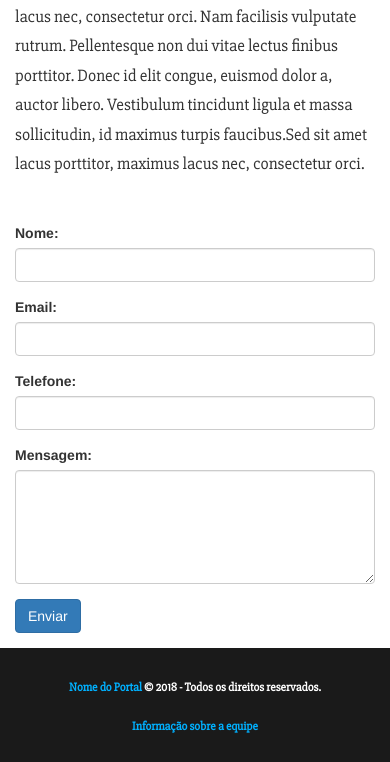
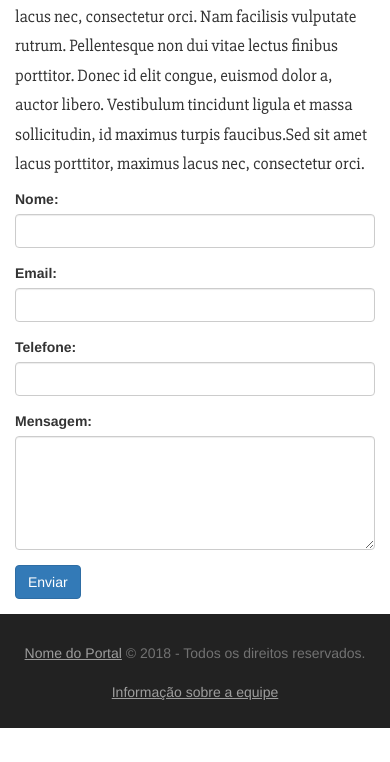
Before and after one commit to projectzr/projectzr.github.io, a PHP site: page /form.php in a window 390 px wide. Shown: the part 781-1543 px from the top of the page. After the commit the page ends 1509 px from the top, so only its background shows below. Run offline with PHP 8.4, Linux system fonts and the light colour scheme; some libraries are stand-ins or nearby versions.

Commit message:
Atualização do footer

```diff
--- a/site/css/custom.css
+++ b/site/css/custom.css
@@ -463,19 +463,40 @@ a:hover {
 –––––––––––––––––––––––––––––––––––––––––––––––––– */
 
 footer {
-    background-color: #1a1a1a;
+    background-color: rgb(34, 34, 34);
     padding: 25px 0 10px 0;
 }
 
-footer p {
-    color: white;
-    font-size: 1.2rem;
-    font-weight: bold;
+footer p{
+    font-family: "Helvetica Neue",Helvetica,Arial,sans-serif;
+    font-weight: normal;
+    font-size: 1.4rem;
+    color: #727272;
+}
+
+footer a {
+    color: #9d9d9d;
+    text-decoration: underline;
+}
+
+footer .footer-logo div {
+    width: 60%;
+    margin: auto;
+}
+
+footer .footer-escolas p,
+footer .footer-sobre p{
+    line-height: normal;
+}
+
+@media (max-width: 767px) {
+    footer .footer-mapa {
+        display: none;
+    }
 }
 
 /* isso é só pra criar uma linha "divisoria" no footer */
-
-footer .texto:first-child::after {
+footer .footer-mapa:first-child::after {
     background: #555;
     content: '';
     display: block;
@@ -484,7 +505,7 @@ footer .texto:first-child::after {
     margin-bottom: 30px;
     position: relative;
     top: 15px;
-    width: 200px;
+    width: 300px;
 }
 
 /* Pace Loading (API DE LOADING)
@@ -634,6 +655,3 @@ footer .texto:first-child::after {
     border-left: 4px solid #ff579e;
     ;
 }
-
-/*CSS Formulário da página contato*/
-.classecontato {margin-top: 34px;}
```
